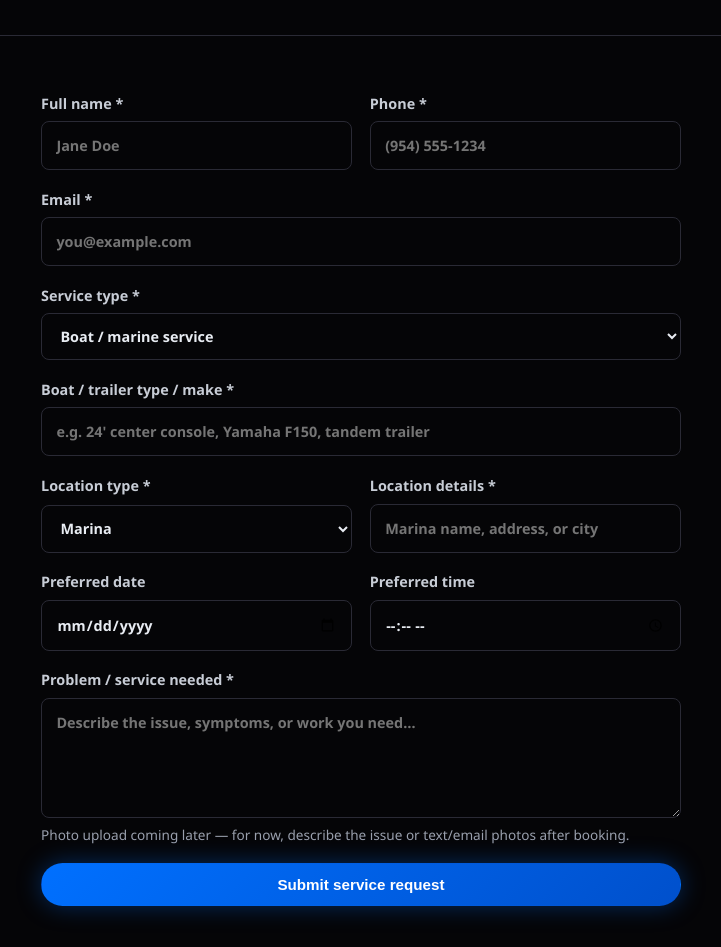
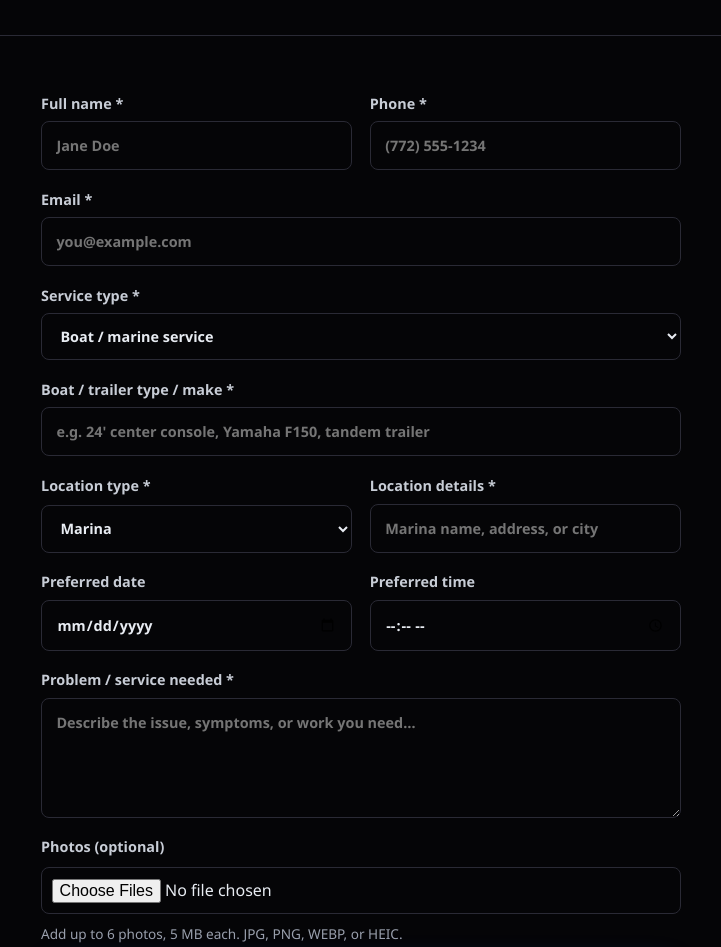
Before and after one commit to aprojoe4465/snapper-marine, a Next.js app: page /book in a window 1280 px wide. Shown: the part 285-1232 px from the top of the page, without its empty margins (49-770 px from the left). Built offline with nearby package versions, Linux system fonts and the light colour scheme.

Commit message:
Add photo uploads to service requests

```diff
--- a/app/api/book/route.ts
+++ b/app/api/book/route.ts
@@ -1,23 +1,21 @@
 import { NextResponse } from "next/server";
-import { appendBooking } from "@/lib/bookings";
+import { appendBooking, type BookingPhoto } from "@/lib/bookings";
 
 export const runtime = "nodejs";
 
-type Body = {
-  name?: string;
-  phone?: string;
-  email?: string;
-  serviceType?: string;
-  boatType?: string;
-  locationType?: string;
-  locationDetail?: string;
-  preferredDate?: string;
-  preferredTime?: string;
-  problem?: string;
-};
-
 const LOCATION_TYPES = new Set(["dock", "home", "marina", "other"]);
 const SERVICE_TYPES = new Set(["marine", "trailer", "both", "unsure"]);
+const PHOTO_TYPES = new Set([
+  "image/jpeg",
+  "image/png",
+  "image/webp",
+  "image/heic",
+  "image/heif",
+]);
+const PHOTO_EXTENSIONS = new Set([".jpg", ".jpeg", ".png", ".webp", ".heic", ".heif"]);
+const MAX_PHOTOS = 6;
+const MAX_PHOTO_SIZE = 5 * 1024 * 1024;
+const MAX_TOTAL_PHOTO_SIZE = 20 * 1024 * 1024;
 
 function required(value: unknown, label: string): string {
   if (typeof value !== "string" || !value.trim()) {
@@ -26,37 +24,89 @@ function required(value: unknown, label: string): string {
   return value.trim();
 }
 
+function formValue(form: FormData, key: string): string | undefined {
+  const value = form.get(key);
+  return typeof value === "string" ? value : undefined;
+}
+
+function isFile(value: FormDataEntryValue): value is File {
+  return (
+    typeof value !== "string" &&
+    typeof value.arrayBuffer === "function" &&
+    typeof value.name === "string" &&
+    typeof value.size === "number"
+  );
+}
+
+function isAllowedPhoto(file: File): boolean {
+  const extension = file.name.slice(file.name.lastIndexOf(".")).toLowerCase();
+  return PHOTO_TYPES.has(file.type.toLowerCase()) || (!file.type && PHOTO_EXTENSIONS.has(extension));
+}
+
+async function parsePhotos(form: FormData): Promise<BookingPhoto[]> {
+  const entries = form.getAll("photos");
+  if (entries.length > MAX_PHOTOS) {
+    throw new Error(`You can attach no more than ${MAX_PHOTOS} photos`);
+  }
+
+  const files = entries.filter((entry): entry is File => isFile(entry) && entry.size > 0);
+  if (files.length !== entries.length) {
+    throw new Error("Invalid photo upload");
+  }
+
+  const totalSize = files.reduce((total, file) => total + file.size, 0);
+  if (totalSize > MAX_TOTAL_PHOTO_SIZE) {
+    throw new Error("Attached photos must be 20 MB or less in total");
+  }
+
+  const photos: BookingPhoto[] = [];
+  for (const file of files) {
+    if (!isAllowedPhoto(file)) {
+      throw new Error("Photos must be JPG, PNG, WEBP, or HEIC files");
+    }
+    if (file.size > MAX_PHOTO_SIZE) {
+      throw new Error("Each photo must be 5 MB or less");
+    }
+
+    const bytes = Buffer.from(await file.arrayBuffer());
+    photos.push({
+      name: file.name,
+      type: file.type || "application/octet-stream",
+      size: file.size,
+      dataUrl: `data:${file.type || "application/octet-stream"};base64,${bytes.toString("base64")}`,
+    });
+  }
+  return photos;
+}
+
 export async function POST(req: Request) {
   try {
-    const body = (await req.json()) as Body;
+    const form = await req.formData();
 
-    const name = required(body.name, "Name");
-    const phone = required(body.phone, "Phone");
-    const email = required(body.email, "Email");
-    const serviceType = required(body.serviceType, "Service type");
-    const boatType = required(body.boatType, "Boat type");
-    const locationDetail = required(body.locationDetail, "Location details");
-    const problem = required(body.problem, "Problem description");
+    const name = required(formValue(form, "name"), "Name");
+    const phone = required(formValue(form, "phone"), "Phone");
+    const email = required(formValue(form, "email"), "Email");
+    const serviceType = required(formValue(form, "serviceType"), "Service type");
+    const boatType = required(formValue(form, "boatType"), "Boat type");
+    const locationDetail = required(formValue(form, "locationDetail"), "Location details");
+    const problem = required(formValue(form, "problem"), "Problem description");
+    const photos = await parsePhotos(form);
 
-    const locationTypeRaw = required(body.locationType, "Location type");
+    const locationTypeRaw = required(formValue(form, "locationType"), "Location type");
     if (!LOCATION_TYPES.has(locationTypeRaw)) {
-      return NextResponse.json(
-        { error: "Invalid location type" },
-        { status: 400 }
-      );
+      return NextResponse.json({ error: "Invalid location type" }, { status: 400 });
     }
 
     if (!SERVICE_TYPES.has(serviceType)) {
-      return NextResponse.json(
-        { error: "Invalid service type" },
-        { status: 400 }
-      );
+      return NextResponse.json({ error: "Invalid service type" }, { status: 400 });
     }
 
     if (!/^[^\s@]+@[^\s@]+\.[^\s@]+$/.test(email)) {
       return NextResponse.json({ error: "Invalid email" }, { status: 400 });
     }
 
+    // Temporary MVP storage: data URLs keep photos associated with local bookings.json.
+    // Production needs durable R2/S3 storage or email attachments instead.
     const entry = await appendBooking({
       name,
       phone,
@@ -65,9 +115,10 @@ export async function POST(req: Request) {
       boatType,
       locationType: locationTypeRaw as "dock" | "home" | "marina" | "other",
       locationDetail,
-      preferredDate: (body.preferredDate || "").trim(),
-      preferredTime: (body.preferredTime || "").trim(),
+      preferredDate: (formValue(form, "preferredDate") || "").trim(),
+      preferredTime: (formValue(form, "preferredTime") || "").trim(),
       problem,
+      photos,
     });
 
     // Email stub: wire Resend or Formspree — see README.
@@ -76,7 +127,9 @@ export async function POST(req: Request) {
     return NextResponse.json({ ok: true, id: entry.id });
   } catch (err) {
     const message = err instanceof Error ? err.message : "Invalid request";
-    const status = message.includes("required") ? 400 : 500;
+    const status = message.includes("required") || message.includes("photo") || message.includes("Photo") || message.includes("MB")
+      ? 400
+      : 500;
     return NextResponse.json({ error: message }, { status });
   }
 }
--- a/app/globals.css
+++ b/app/globals.css
@@ -403,6 +403,66 @@ textarea {
   font-weight: 400;
 }
 
+.photo-upload {
+  display: grid;
+  gap: 0.55rem;
+}
+
+.photo-upload > label {
+  display: block;
+}
+
+.photo-upload input[type="file"] {
+  padding: 0.6rem;
+  cursor: pointer;
+}
+
+.photo-previews {
+  display: grid;
+  grid-template-columns: repeat(auto-fill, minmax(120px, 1fr));
+  gap: 0.75rem;
+  margin-top: 0.25rem;
+}
+
+.photo-preview {
+  min-width: 0;
+  display: grid;
+  gap: 0.35rem;
+  color: var(--text-muted);
+  font-size: 0.72rem;
+}
+
+.photo-preview img {
+  width: 100%;
+  aspect-ratio: 1;
+  object-fit: cover;
+  border-radius: 8px;
+  border: 1px solid var(--border);
+  background: var(--bg);
+}
+
+.photo-preview span {
+  overflow: hidden;
+  text-overflow: ellipsis;
+  white-space: nowrap;
+}
+
+.photo-remove {
+  width: fit-content;
+  padding: 0;
+  border: 0;
+  background: transparent;
+  color: var(--blue-bright);
+  font: inherit;
+  font-size: 0.75rem;
+  cursor: pointer;
+}
+
+.photo-remove:hover {
+  color: var(--chrome-bright);
+  text-decoration: underline;
+}
+
 .success-box {
   text-align: center;
   padding: 3rem 1.5rem;
--- a/components/BookingForm.tsx
+++ b/components/BookingForm.tsx
@@ -1,6 +1,6 @@
 "use client";
 
-import { useState, FormEvent } from "react";
+import { ChangeEvent, FormEvent, useEffect, useRef, useState } from "react";
 import { useRouter } from "next/navigation";
 
 type FormState = {
@@ -16,6 +16,22 @@ type FormState = {
   problem: string;
 };
 
+type SelectedPhoto = {
+  file: File;
+  preview: string;
+};
+
+const MAX_PHOTOS = 6;
+const MAX_PHOTO_SIZE = 5 * 1024 * 1024;
+const PHOTO_TYPES = new Set([
+  "image/jpeg",
+  "image/png",
+  "image/webp",
+  "image/heic",
+  "image/heif",
+]);
+const PHOTO_EXTENSIONS = new Set([".jpg", ".jpeg", ".png", ".webp", ".heic", ".heif"]);
+
 const initial: FormState = {
   name: "",
   phone: "",
@@ -29,14 +45,69 @@ const initial: FormState = {
   problem: "",
 };
 
+function isAllowedPhoto(file: File) {
+  const extension = file.name.slice(file.name.lastIndexOf(".")).toLowerCase();
+  return PHOTO_TYPES.has(file.type.toLowerCase()) || (!file.type && PHOTO_EXTENSIONS.has(extension));
+}
+
 export default function BookingForm() {
   const router = useRouter();
   const [form, setForm] = useState<FormState>(initial);
+  const [photos, setPhotos] = useState<SelectedPhoto[]>([]);
   const [error, setError] = useState<string | null>(null);
+  const [photoError, setPhotoError] = useState<string | null>(null);
   const [submitting, setSubmitting] = useState(false);
+  const photosRef = useRef<SelectedPhoto[]>([]);
+
+  useEffect(() => {
+    photosRef.current = photos;
+  }, [photos]);
+
+  useEffect(() => {
+    return () => {
+      photosRef.current.forEach(({ preview }) => URL.revokeObjectURL(preview));
+    };
+  }, []);
 
   function update<K extends keyof FormState>(key: K, value: FormState[K]) {
     setForm((prev) => ({ ...prev, [key]: value }));
+  }
+
+  function onPhotoChange(e: ChangeEvent<HTMLInputElement>) {
+    const files = Array.from(e.target.files || []);
+    e.target.value = "";
+    setPhotoError(null);
+
+    if (!files.length) return;
+    if (photos.length + files.length > MAX_PHOTOS) {
+      setPhotoError(`Please select no more than ${MAX_PHOTOS} photos.`);
+      return;
+    }
+
+    const invalidType = files.find((file) => !isAllowedPhoto(file));
+    if (invalidType) {
+      setPhotoError("Photos must be JPG, PNG, WEBP, or HEIC files.");
+      return;
+    }
+
+    const oversized = files.find((file) => file.size > MAX_PHOTO_SIZE);
+    if (oversized) {
+      setPhotoError(`${oversized.name} is larger than 5 MB.`);
+      return;
+    }
+
+    setPhotos((current) => [
+      ...current,
+      ...files.map((file) => ({ file, preview: URL.createObjectURL(file) })),
+    ]);
+  }
+
+  function removePhoto(index: number) {
+    setPhotos((current) => {
+      const removed = current[index];
+      if (removed) URL.revokeObjectURL(removed.preview);
+      return current.filter((_, photoIndex) => photoIndex !== index);
+    });
   }
 
   async function onSubmit(e: FormEvent) {
@@ -44,10 +115,13 @@ export default function BookingForm() {
     setError(null);
     setSubmitting(true);
     try {
+      const payload = new FormData();
+      Object.entries(form).forEach(([key, value]) => payload.append(key, value));
+      photos.forEach(({ file }) => payload.append("photos", file, file.name));
+
       const res = await fetch("/api/book", {
         method: "POST",
-        headers: { "Content-Type": "application/json" },
-        body: JSON.stringify(form),
+        body: payload,
       });
       const data = await res.json().catch(() => ({}));
       if (!res.ok) {
@@ -83,7 +157,7 @@ export default function BookingForm() {
             autoComplete="tel"
             value={form.phone}
             onChange={(e) => update("phone", e.target.value)}
-            placeholder="(954) 555-1234"
+            placeholder="(772) 555-1234"
           />
         </label>
       </div>
@@ -184,10 +258,42 @@ export default function BookingForm() {
           onChange={(e) => update("problem", e.target.value)}
           placeholder="Describe the issue, symptoms, or work you need…"
         />
+      </label>
+
+      <div className="photo-upload">
+        <label htmlFor="service-photos">Photos (optional)</label>
+        <input
+          id="service-photos"
+          type="file"
+          accept="image/jpeg,image/png,image/webp,image/heic,image/heif"
+          multiple
+          onChange={onPhotoChange}
+          disabled={photos.length >= MAX_PHOTOS || submitting}
+        />
         <span className="form-hint">
-          Photo upload coming later — for now, describe the issue or text/email photos after booking.
+          Add up to {MAX_PHOTOS} photos, 5 MB each. JPG, PNG, WEBP, or HEIC.
         </span>
-      </label>
+        {photoError && <span className="form-error" role="alert">{photoError}</span>}
+        {photos.length > 0 && (
+          <div className="photo-previews" aria-label="Selected photos">
+            {photos.map((photo, index) => (
+              <div className="photo-preview" key={`${photo.file.name}-${photo.file.lastModified}-${index}`}>
+                <img src={photo.preview} alt={`Selected boat photo ${index + 1}`} />
+                <button
+                  type="button"
+                  className="photo-remove"
+                  onClick={() => removePhoto(index)}
+                  aria-label={`Remove ${photo.file.name}`}
+                  disabled={submitting}
+                >
+                  Remove
+                </button>
+                <span title={photo.file.name}>{photo.file.name}</span>
+              </div>
+            ))}
+          </div>
+        )}
+      </div>
 
       {error && <p className="form-error" role="alert">{error}</p>}
 
```
Also changed, not shown: lib/bookings.ts (+8 -0 lines), 1 other file (tests, documents, lock files or other folders).
